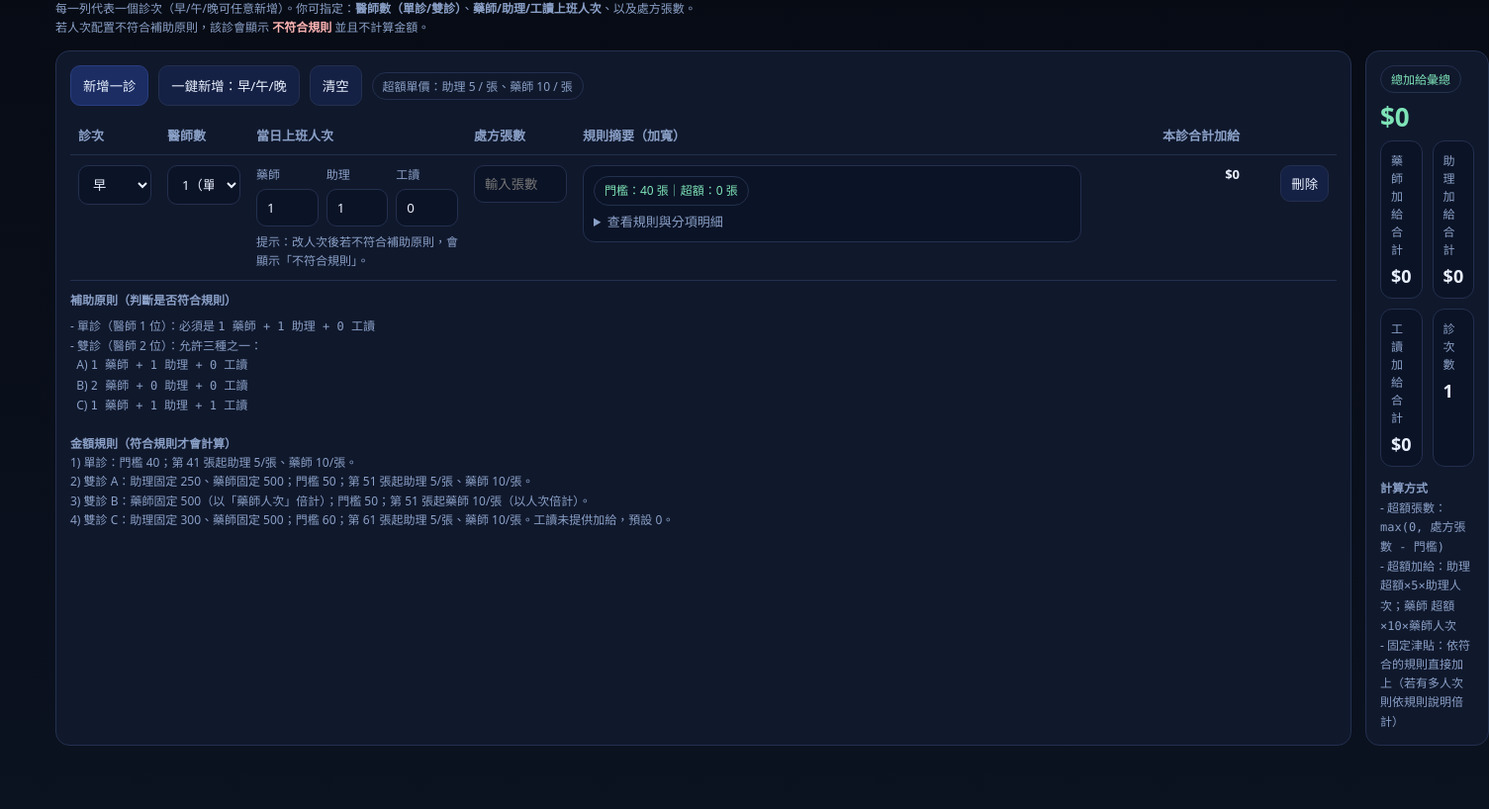
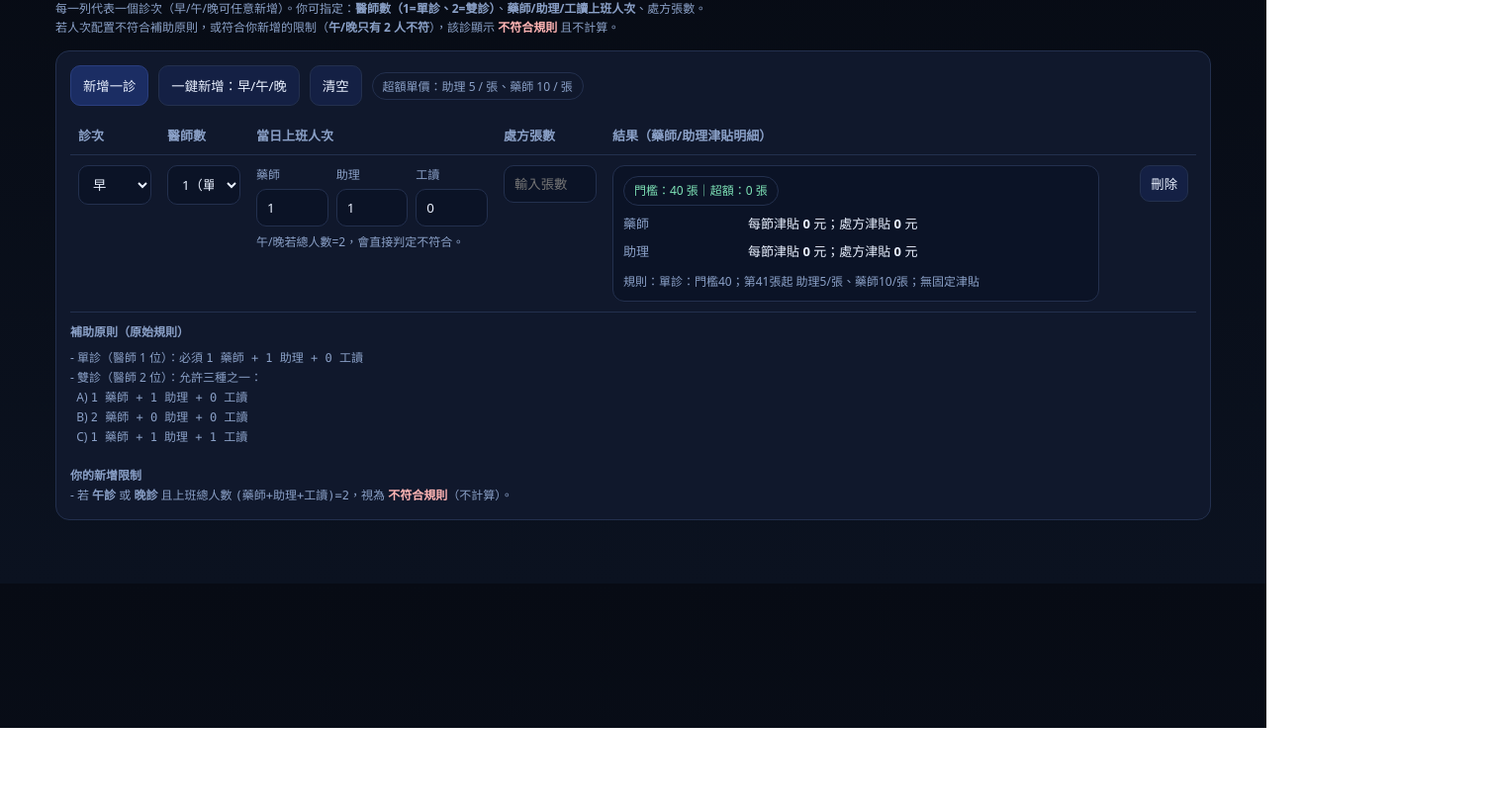
Before and after one commit to kevinqwaszx8/calculator, a plain HTML site: page index.html in a window 1280 px wide. Shown: the part 64-882 px from the top of the page at 99% size, 1505 px wide, since content can reach past the window. After the commit the page ends 800 px from the top, so only its background shows below. Drawn offline with Linux system fonts and the light colour scheme.

Commit message:
Refactor index.html for improved clarity and rules2

```diff
--- a/index.html
+++ b/index.html
@@ -3,7 +3,7 @@
 <head>
   <meta charset="utf-8" />
   <meta name="viewport" content="width=device-width, initial-scale=1" />
-  <title>處方加給計算機（可自訂上班人次）</title>
+  <title>處方加給計算機（自訂上班人次）</title>
   <style>
     :root{
       --bg:#0b1220; --card:#111a2e; --line:#23304e; --text:#eaf1ff; --muted:#8aa0c7;
@@ -14,8 +14,6 @@
     .wrap{max-width:1200px;margin:24px auto;padding:0 16px 40px;}
     h1{font-size:20px;margin:0 0 10px;}
     .sub{color:var(--muted);font-size:12px;line-height:1.6;margin-bottom:14px;}
-    .grid{display:grid;grid-template-columns:1.25fr .75fr;gap:14px;}
-    @media (max-width:980px){.grid{grid-template-columns:1fr;}}
     .card{background:rgba(17,26,46,.92);border:1px solid var(--line);border-radius:14px;padding:14px;}
     .toolbar{display:flex;gap:10px;flex-wrap:wrap;align-items:center;margin-bottom:10px;}
     button{
@@ -36,39 +34,30 @@
     .pill.ok{color:var(--ok);}
     .pill.warn{color:var(--warn);}
     .pill.danger{color:var(--danger);}
-    .right{text-align:right;}
-    .big{font-size:26px;font-weight:780;margin:6px 0;color:var(--ok);}
-    .kpi{display:grid;grid-template-columns:1fr 1fr;gap:10px;margin-top:6px;}
-    @media (max-width:520px){.kpi{grid-template-columns:1fr;}}
-    .k{background:#0b1326;border:1px solid var(--line);border-radius:12px;padding:10px;}
-    .k .t{color:var(--muted);font-size:12px;margin-bottom:6px;}
-    .k .v{font-size:18px;font-weight:750;}
     .mini{color:var(--muted);font-size:12px;line-height:1.6;margin-top:8px;}
     .row-actions{display:flex;gap:8px;justify-content:flex-end;}
     .row-actions button{padding:8px 10px;}
     .note{color:var(--muted);font-size:12px;margin-top:10px;}
     .mono{font-family:ui-monospace,SFMono-Regular,Menlo,Consolas,monospace;}
-    .two{display:grid;grid-template-columns:1fr 1fr;gap:8px;}
     .three{display:grid;grid-template-columns:1fr 1fr 1fr;gap:8px;}
     .summaryBox{
       background:#0b1326;border:1px solid var(--line);border-radius:12px;
-      padding:10px; line-height:1.6; word-break:break-word;
+      padding:10px; line-height:1.65; word-break:break-word;
     }
-    .summaryBox details{margin-top:6px;}
-    .summaryBox summary{cursor:pointer;color:var(--muted);}
-    .warnText{color:var(--warn);}
     .dangerText{color:var(--danger);}
+    .kv{display:grid;grid-template-columns:120px 1fr;gap:6px;margin-top:8px;}
+    .kv .k{color:var(--muted);}
+    .kv .v b{color:var(--text);}
   </style>
 </head>
 <body>
   <div class="wrap">
-    <h1>處方加給計算機（可自訂上班人次）</h1>
+    <h1>處方加給計算機（自訂上班人次）</h1>
     <div class="sub">
-      每一列代表一個診次（早/午/晚可任意新增）。你可指定：<b>醫師數（單診/雙診）</b>、<b>藥師/助理/工讀上班人次</b>、以及處方張數。<br/>
-      若人次配置不符合補助原則，該診會顯示 <b class="dangerText">不符合規則</b> 並且不計算金額。
+      每一列代表一個診次（早/午/晚可任意新增）。你可指定：<b>醫師數（1=單診、2=雙診）</b>、<b>藥師/助理/工讀上班人次</b>、處方張數。<br/>
+      若人次配置不符合補助原則，或符合你新增的限制（<b>午/晚只有 2 人不符</b>），該診顯示 <b class="dangerText">不符合規則</b> 且不計算。
     </div>
 
-    <div class="grid">
     <div class="card">
       <div class="toolbar">
         <button class="primary" id="addRowBtn">新增一診</button>
@@ -82,10 +71,9 @@
           <tr>
             <th style="width:90px;">診次</th>
             <th style="width:90px;">醫師數</th>
-              <th style="width:220px;">當日上班人次</th>
+            <th style="width:250px;">當日上班人次</th>
             <th style="width:110px;">處方張數</th>
-              <th style="width:520px;">規則摘要（加寬）</th>
-              <th class="right" style="width:160px;">本診合計加給</th>
+            <th>結果（藥師/助理津貼明細）</th>
             <th style="width:90px;"></th>
           </tr>
         </thead>
@@ -93,177 +81,127 @@
       </table>
 
       <div class="note">
-          <b>補助原則（判斷是否符合規則）</b>
+        <b>補助原則（原始規則）</b>
         <div class="mini">
-            - 單診（醫師 1 位）：必須是 <span class="mono">1 藥師 + 1 助理 + 0 工讀</span><br/>
+          - 單診（醫師 1 位）：必須 <span class="mono">1 藥師 + 1 助理 + 0 工讀</span><br/>
           - 雙診（醫師 2 位）：允許三種之一：<br/>
           &nbsp;&nbsp;A) <span class="mono">1 藥師 + 1 助理 + 0 工讀</span><br/>
           &nbsp;&nbsp;B) <span class="mono">2 藥師 + 0 助理 + 0 工讀</span><br/>
           &nbsp;&nbsp;C) <span class="mono">1 藥師 + 1 助理 + 1 工讀</span><br/><br/>
-            <b>金額規則（符合規則才會計算）</b><br/>
-            1) 單診：門檻 40；第 41 張起助理 5/張、藥師 10/張。<br/>
-            2) 雙診 A：助理固定 250、藥師固定 500；門檻 50；第 51 張起助理 5/張、藥師 10/張。<br/>
-            3) 雙診 B：藥師固定 500（以「藥師人次」倍計）；門檻 50；第 51 張起藥師 10/張（以人次倍計）。<br/>
-            4) 雙診 C：助理固定 300、藥師固定 500；門檻 60；第 61 張起助理 5/張、藥師 10/張。工讀未提供加給，預設 0。
-          </div>
-        </div>
-      </div>
-
-      <div class="card">
-        <div class="pill ok">總加給彙總</div>
-        <div class="big" id="grandTotal">$0</div>
-
-        <div class="kpi">
-          <div class="k">
-            <div class="t">藥師加給合計</div>
-            <div class="v" id="sumPharmacist">$0</div>
-          </div>
-          <div class="k">
-            <div class="t">助理加給合計</div>
-            <div class="v" id="sumAssistant">$0</div>
-          </div>
-          <div class="k">
-            <div class="t">工讀加給合計</div>
-            <div class="v" id="sumPartTime">$0</div>
-          </div>
-          <div class="k">
-            <div class="t">診次數</div>
-            <div class="v" id="sumSessions">0</div>
-          </div>
-        </div>
-
-        <div class="mini" style="margin-top:12px;">
-          <b>計算方式</b><br/>
-          - 超額張數：<span class="mono">max(0, 處方張數 - 門檻)</span><br/>
-          - 超額加給：助理 <span class="mono">超額×5×助理人次</span>；藥師 <span class="mono">超額×10×藥師人次</span><br/>
-          - 固定津貼：依符合的規則直接加上（若有多人次則依規則說明倍計）
+          <b>你的新增限制</b><br/>
+          - 若 <b>午診</b> 或 <b>晚診</b> 且上班總人數 <span class="mono">(藥師+助理+工讀)=2</span>，視為 <b class="dangerText">不符合規則</b>（不計算）。
         </div>
       </div>
     </div>
   </div>
 
 <script>
-  function money(n){
+  function moneyPlain(n){
     const v = Math.round((Number(n) || 0));
-    return v.toLocaleString("zh-Hant-TW", { style:"currency", currency:"TWD", maximumFractionDigits:0 });
+    return v.toLocaleString("zh-Hant-TW");
   }
 
-  // 規則解析：由「醫師數」與「人次」決定是否符合、門檻與津貼
   function getRuleByStaff(doctors, p, a, t){
     // 回傳：
-    // { valid, key, threshold, stipendA, stipendPEach, label, allowText }
-    const allowText =
-      "允許配置：單診=1藥師+1助理；雙診= (1藥師+1助理) 或 (2藥師) 或 (1藥師+1助理+1工讀)";
+    // { valid, threshold, stipendA, stipendPEach, label }
+    const base = { valid:false, threshold:0, stipendA:0, stipendPEach:0, label:"" };
 
-    const base = {
-      valid:false, key:"INVALID",
-      threshold:0,
-      stipendA:0,
-      stipendPEach:0, // 每位藥師
-      label:"",
-      allowText
-    };
-
-    // 單診：必須 1P1A0T
     if (doctors === 1){
       if (p === 1 && a === 1 && t === 0){
         return {
           valid:true,
-          key:"SINGLE_1P1A",
           threshold:40,
           stipendA:0,
           stipendPEach:0,
-          label:"單診(醫師1)：配置=1藥師+1助理；門檻40；第41張起 助理5/張、藥師10/張",
-          allowText
+          label:"單診：門檻40；第41張起 助理5/張、藥師10/張；無固定津貼"
         };
       }
-      return {
-        ...base,
-        label:"單診(醫師1) 必須是 1藥師+1助理（工讀=0）。"
-      };
+      return { ...base, label:"單診必須是 1 藥師 + 1 助理（工讀=0）。" };
     }
 
-    // 雙診：允許三種
     if (doctors === 2){
       // A) 1P1A0T
       if (p === 1 && a === 1 && t === 0){
         return {
           valid:true,
-          key:"DOUBLE_A_1P1A",
           threshold:50,
           stipendA:250,
           stipendPEach:500,
-          label:"雙診A(醫師2)：配置=1藥師+1助理；助理固定250、藥師固定500；門檻50；第51張起 助理5/張、藥師10/張",
-          allowText
+          label:"雙診A：助理固定250、藥師固定500；門檻50；第51張起 助理5/張、藥師10/張"
         };
       }
       // B) 2P0A0T
       if (p === 2 && a === 0 && t === 0){
         return {
           valid:true,
-          key:"DOUBLE_B_2P",
           threshold:50,
           stipendA:0,
           stipendPEach:500, // 以藥師人次倍計
-          label:"雙診B(醫師2)：配置=2藥師；每位藥師固定500；門檻50；第51張起 藥師10/張（以人次倍計）",
-          allowText
+          label:"雙診B：2藥師；每位藥師固定500；門檻50；第51張起 藥師10/張（以人次倍計）"
         };
       }
       // C) 1P1A1T
       if (p === 1 && a === 1 && t === 1){
         return {
           valid:true,
-          key:"DOUBLE_C_1P1A1T",
           threshold:60,
           stipendA:300,
           stipendPEach:500,
-          label:"雙診C(醫師2)：配置=1藥師+1助理+1工讀；助理固定300、藥師固定500；門檻60；第61張起 助理5/張、藥師10/張；工讀0",
-          allowText
+          label:"雙診C：助理固定300、藥師固定500；門檻60；第61張起 助理5/張、藥師10/張（工讀=0）"
         };
       }
 
-      return {
-        ...base,
-        label:"雙診(醫師2) 配置不符合三種補助原則（1P1A / 2P / 1P1A1T）。"
-      };
+      return { ...base, label:"雙診配置不符合三種補助原則（1P1A / 2P / 1P1A1T）。" };
     }
 
-    // 其他（理論上不會有）
-    return {
-      ...base,
-      label:"醫師數請選 1 或 2。"
-    };
+    return { ...base, label:"醫師數請選 1 或 2。" };
   }
 
   function computeRow(tr){
+    const shift = tr.querySelector(".shift").value; // 早/午/晚
     const doctors = Number(tr.querySelector(".doctors").value);
     const p = Number(tr.querySelector(".pCount").value || 0);
     const a = Number(tr.querySelector(".aCount").value || 0);
     const t = Number(tr.querySelector(".tCount").value || 0);
     const rx = Number(tr.querySelector(".rx").value || 0);
 
+    // 你的新增限制：午/晚且總人數=2 -> 不符合
+    const headcount = p + a + t;
+    if ((shift === "午" || shift === "晚") && headcount === 2){
+      return {
+        valid:false,
+        reason:"午診/晚診上班人數只有 2 人，依規則視為不符合。",
+        rx, over:0,
+        pSession:0, pRx:0, aSession:0, aRx:0
+      };
+    }
+
     const rule = getRuleByStaff(doctors, p, a, t);
-
     if (!rule.valid){
       return {
-        rule, rx, over:0,
-        pharmacist:0, assistant:0, partTime:0,
-        total:0
+        valid:false,
+        reason:rule.label,
+        rx, over:0,
+        pSession:0, pRx:0, aSession:0, aRx:0
       };
     }
 
     const over = Math.max(0, rx - rule.threshold);
 
-    // 固定津貼：助理以助理人次倍計（符合規則時助理人次本來就固定為1或0）
-    const assistant = (rule.stipendA * a) + (over * 5 * a);
+    // 分拆顯示：每節津貼 vs 處方津貼（工讀固定0且不顯示）
+    const aSession = rule.stipendA * a;
+    const aRx = over * 5 * a;
 
-    // 藥師固定津貼：以藥師人次倍計（2藥師時=2倍）
-    const pharmacist = (rule.stipendPEach * p) + (over * 10 * p);
+    const pSession = rule.stipendPEach * p;
+    const pRx = over * 10 * p;
 
-    const partTime = 0; // 未提供工讀加給規則，預設 0
-    const total = assistant + pharmacist + partTime;
-
-    return { rule, rx, over, pharmacist, assistant, partTime, total };
+    return {
+      valid:true,
+      ruleLabel:rule.label,
+      threshold:rule.threshold,
+      rx, over,
+      pSession, pRx, aSession, aRx
+    };
   }
 
   // ----- UI -----
@@ -271,12 +209,6 @@
   const addRowBtn = document.getElementById("addRowBtn");
   const add3Btn = document.getElementById("add3Btn");
   const clearBtn = document.getElementById("clearBtn");
-
-  const sumPharmacist = document.getElementById("sumPharmacist");
-  const sumAssistant = document.getElementById("sumAssistant");
-  const sumPartTime = document.getElementById("sumPartTime");
-  const grandTotal = document.getElementById("grandTotal");
-  const sumSessions = document.getElementById("sumSessions");
 
   function makeRow(defaultShift="早"){
     const tr = document.createElement("tr");
@@ -312,7 +244,7 @@
           </div>
         </div>
         <div class="mini" style="margin-top:6px;">
-          提示：改人次後若不符合補助原則，會顯示「不符合規則」。
+          午/晚若總人數=2，會直接判定不符合。
         </div>
       </td>
 
@@ -320,9 +252,7 @@
         <input class="rx" type="number" min="0" step="1" placeholder="輸入張數" />
       </td>
 
-      <td class="summary"></td>
-
-      <td class="right total"></td>
+      <td class="result"></td>
 
       <td>
         <div class="row-actions">
@@ -331,121 +261,90 @@
       </td>
     `;
 
+    const shiftSel = tr.querySelector(".shift");
     const doctorsSel = tr.querySelector(".doctors");
     const pInput = tr.querySelector(".pCount");
     const aInput = tr.querySelector(".aCount");
     const tInput = tr.querySelector(".tCount");
+    const rxInput = tr.querySelector(".rx");
 
-    // 依醫師數給一個「合理預設配置」
     function applyDefaultStaff(){
       const d = Number(doctorsSel.value);
       if (d === 1){
         pInput.value = 1; aInput.value = 1; tInput.value = 0;
       } else {
-        // 預設用雙診A 1P1A
+        // 預設用雙診A：1P1A
         pInput.value = 1; aInput.value = 1; tInput.value = 0;
       }
     }
 
     function render(){
       const c = computeRow(tr);
-      const summary = tr.querySelector(".summary");
-      const totalCell = tr.querySelector(".total");
+      const cell = tr.querySelector(".result");
 
-      if (!c.rule.valid){
-        summary.innerHTML = `
+      if (!c.valid){
+        cell.innerHTML = `
           <div class="summaryBox">
             <div class="pill danger">不符合規則</div>
-            <div class="mini" style="margin-top:8px;">
-              ${c.rule.label}<br/>
-              <span class="warnText">可用配置：</span>${c.rule.allowText}
-            </div>
+            <div class="mini" style="margin-top:8px;">${c.reason}</div>
           </div>
         `;
-        totalCell.innerHTML = `<b>${money(0)}</b>`;
-        renderTotals();
         return;
       }
 
       const pillClass = (c.over > 0) ? "pill warn" : "pill ok";
-      summary.innerHTML = `
+      cell.innerHTML = `
         <div class="summaryBox">
-          <div class="${pillClass}">
-            門檻：${c.rule.threshold} 張｜超額：${c.over} 張
+          <div class="${pillClass}">門檻：${c.threshold} 張｜超額：${c.over} 張</div>
+
+          <div class="kv">
+            <div class="k">藥師</div>
+            <div class="v">每節津貼 <b>${moneyPlain(c.pSession)}</b> 元；處方津貼 <b>${moneyPlain(c.pRx)}</b> 元</div>
+
+            <div class="k">助理</div>
+            <div class="v">每節津貼 <b>${moneyPlain(c.aSession)}</b> 元；處方津貼 <b>${moneyPlain(c.aRx)}</b> 元</div>
           </div>
 
-          <details>
-            <summary>查看規則與分項明細</summary>
-            <div class="mini" style="margin-top:8px;">
-              ${c.rule.label}<br/>
-              本診分項：藥師 ${money(c.pharmacist)}、助理 ${money(c.assistant)}、工讀 ${money(c.partTime)}<br/>
-              計算：超額 = max(0, ${c.rx} - ${c.rule.threshold}) = ${c.over}
+          <div class="mini" style="margin-top:10px;">
+            規則：${c.ruleLabel}
           </div>
-          </details>
         </div>
       `;
-      totalCell.innerHTML = `<b>${money(c.total)}</b>`;
-      renderTotals();
     }
 
-    tr.querySelector(".rx").addEventListener("input", render);
-    doctorsSel.addEventListener("change", ()=>{
-      applyDefaultStaff();
-      render();
-    });
+    // events
+    shiftSel.addEventListener("change", render);
+    doctorsSel.addEventListener("change", ()=>{ applyDefaultStaff(); render(); });
     pInput.addEventListener("input", render);
     aInput.addEventListener("input", render);
     tInput.addEventListener("input", render);
+    rxInput.addEventListener("input", render);
 
     tr.querySelector(".delBtn").addEventListener("click", ()=>{
       tr.remove();
-      renderTotals();
     });
 
-    // 初始 render
     applyDefaultStaff();
     render();
     return tr;
   }
 
-  function renderTotals(){
-    let sP=0, sA=0, sT=0, sAll=0;
-    const rows = Array.from(tbody.querySelectorAll("tr"));
-    rows.forEach(r=>{
-      const c = computeRow(r);
-      // 只有符合規則的列才會有金額（不符合的已是 0）
-      sP += c.pharmacist;
-      sA += c.assistant;
-      sT += c.partTime;
-      sAll += c.total;
-    });
-    sumPharmacist.textContent = money(sP);
-    sumAssistant.textContent = money(sA);
-    sumPartTime.textContent = money(sT);
-    grandTotal.textContent = money(sAll);
-    sumSessions.textContent = String(rows.length);
-  }
-
   addRowBtn.addEventListener("click", ()=>{
     tbody.appendChild(makeRow("早"));
-    renderTotals();
   });
 
   add3Btn.addEventListener("click", ()=>{
     tbody.appendChild(makeRow("早"));
     tbody.appendChild(makeRow("午"));
     tbody.appendChild(makeRow("晚"));
-    renderTotals();
   });
 
   clearBtn.addEventListener("click", ()=>{
     tbody.innerHTML = "";
-    renderTotals();
   });
 
   // 初始：先給一列
   tbody.appendChild(makeRow("早"));
-  renderTotals();
 </script>
 </body>
 </html>
```
Lines whose indentation alone changed are shown as unchanged.
